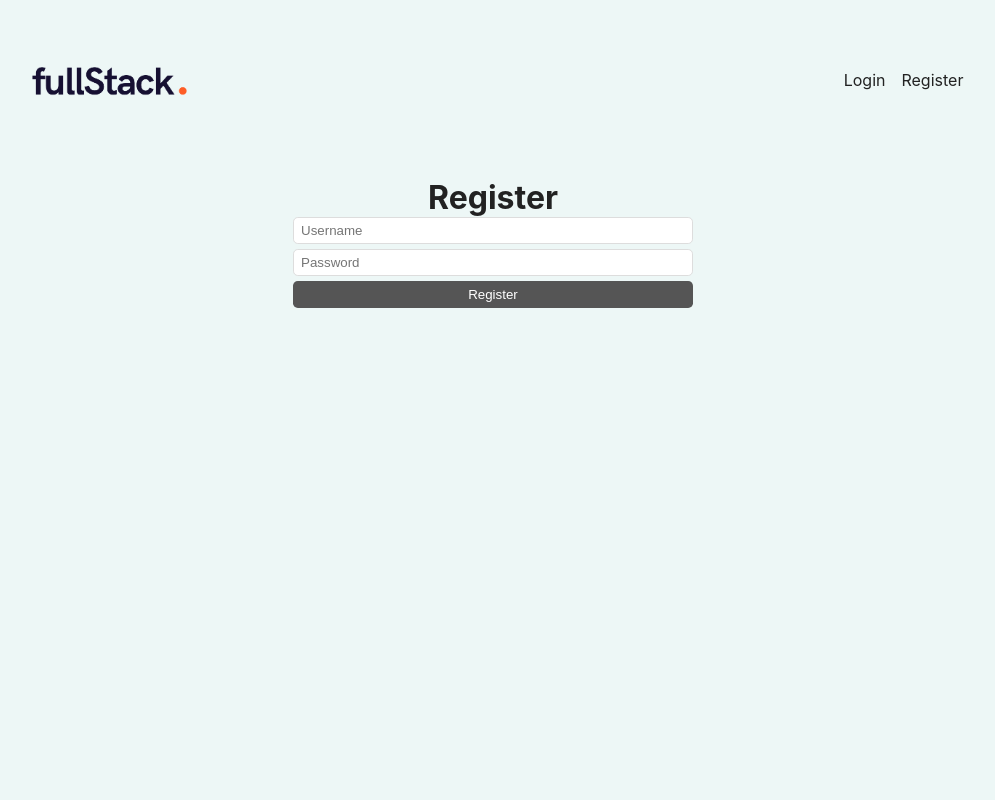
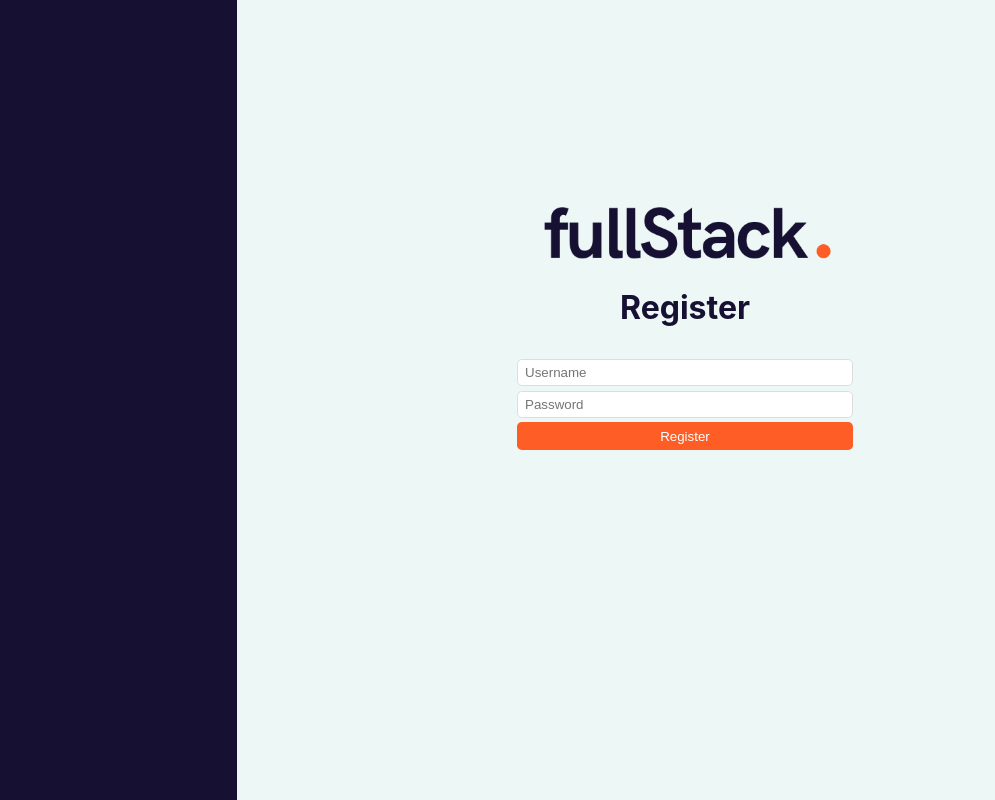
Before and after one commit to Eliasdb/mern-blog-admin, a React (Vite) app in the folder client/: page /register in a window 1280 px wide. Shown: the whole page, without its empty margins (147-1142 px from the left). Built offline with nearby package versions, Linux system fonts and the light colour scheme; the HTML template or start-up script is replaced by a standard one.

Commit message:
styling login and register page also changed routing

```diff
--- a/client/index.html
+++ b/client/index.html
@@ -4,7 +4,7 @@
     <meta charset="UTF-8" />
     <link rel="icon" type="image/svg+xml" href="/favicon.ico" />
     <meta name="viewport" content="width=device-width, initial-scale=1.0" />
-    <title>fullStack</title>
+    <title>fullStack - ADMIN</title>
   </head>
   <body>
     <div id="root"></div>
--- a/client/src/App.css
+++ b/client/src/App.css
@@ -57,7 +57,7 @@ header nav {
 
 section.post {
   margin-bottom: 2rem;
-  border: 1px solid black;
+
   border-radius: 0.2rem;
   overflow: hidden;
   color: #edf7f6;
@@ -94,7 +94,6 @@ section.post div.texts a {
 }
 section.post p.info {
   margin: 0.375rem 0;
-
   font-size: 0.7rem;
   font-weight: bold;
   display: flex;
@@ -110,7 +109,7 @@ section.post p.summary {
 
 form.login,
 form.register {
-  max-width: 25rem;
+  max-width: 21rem;
   margin: 0 auto;
 }
 
@@ -130,7 +129,7 @@ button {
 
   width: 100%;
   display: block;
-  background: #555;
+  background: #fe5d26;
   border: 0;
   color: #fff;
   border-radius: 0.3rem;
@@ -140,6 +139,8 @@ button {
 form.login h1,
 form.register h1 {
   text-align: center;
+  margin-bottom: 2rem;
+  color: #161032;
 }
 
 section.post-page div.image {
@@ -168,7 +169,7 @@ section.post-page h1 {
 section.post-page div.title {
   position: absolute;
   z-index: 2;
-  top: 23%;
+  top: 29%;
   left: 50%;
   transform: translate(-50%, -50%);
 }
@@ -244,3 +245,39 @@ section.post div.title {
   cursor: pointer;
   height: 2rem;
 }
+
+.aside {
+  width: 30%;
+  height: 100dvh;
+  background: #161032;
+}
+
+.login-container {
+  display: flex;
+}
+
+form.login,
+form.register {
+  width: 40%;
+  display: flex;
+  flex-direction: column;
+  justify-content: center;
+  margin-top: -13rem;
+}
+
+form.login img.form-logo,
+form.register img.form-logo {
+  transform: translateX(10px);
+  margin-bottom: -2rem;
+  display: block;
+  z-index: -1;
+}
+
+.small-register {
+  margin: 1rem 0;
+}
+
+.register-link {
+  text-decoration: none;
+  color: #161032;
+}
--- a/client/src/App.jsx
+++ b/client/src/App.jsx
@@ -13,13 +13,14 @@ function App() {
   return (
     <UserContextProvider>
       <Routes>
-        <Route path="/" element={<Layout />}>
-          <Route index element={<IndexPage />} />
-          <Route path="/login" element={<LoginPage />} />
-          <Route path="/register" element={<RegisterPage />} />
-          <Route path="/create" element={<CreatePostPage />} />
-          <Route path="/post/:id" element={<PostPage />} />
-          <Route path="/edit/:id" element={<EditPostPage />} />
+        <Route path="/" element={<LoginPage />} />
+        <Route path="/register" element={<RegisterPage />} />
+        <Route path="/admin" element={<Layout />}>
+          <Route path="/admin/index" element={<IndexPage />} />
+
+          <Route path="/admin/create" element={<CreatePostPage />} />
+          <Route path="/admin/post/:id" element={<PostPage />} />
+          <Route path="/admin/edit/:id" element={<EditPostPage />} />
         </Route>
       </Routes>
     </UserContextProvider>
--- a/client/src/components/Header.jsx
+++ b/client/src/components/Header.jsx
@@ -1,12 +1,12 @@
 import { useContext, useEffect, useState } from "react";
-import { Link } from "react-router-dom";
+import { Link, Navigate } from "react-router-dom";
 import { UserContext } from "../../context/UserContext";
 import { FontAwesomeIcon } from "@fortawesome/react-fontawesome";
 import { faPlus } from "@fortawesome/free-solid-svg-icons";
 import Logo from "../assets/full.png";
 
 const Header = () => {
-  const { setUserInfo, isLoggedIn } = useContext(UserContext);
+  const { setUserInfo, isLoggedIn, setIsLoggedIn } = useContext(UserContext);
 
   const logout = () => {
     fetch(`${import.meta.env.VITE_API_URL}/logout`, {
@@ -14,17 +14,20 @@ const Header = () => {
       method: "POST",
     });
     setUserInfo(null);
+    setIsLoggedIn(false);
   };
-
+  if (!isLoggedIn) {
+    return <Navigate to="/" />;
+  }
   return (
     <header>
-      <Link to="/" className="logo">
+      <Link to="/admin/index" className="logo">
         <img src={Logo} className="logo" alt="fullstack. logo" />
       </Link>
       <nav>
         {isLoggedIn && (
           <div className="create-logout-btns">
-            <Link to="/create" className="create-btn">
+            <Link to="/admin/create" className="create-btn">
               <FontAwesomeIcon
                 icon={faPlus}
                 size="lg"
@@ -32,21 +35,9 @@ const Header = () => {
               />
               Create new post
             </Link>
-            <svg
-              xmlns="http://www.w3.org/2000/svg"
-              fill="none"
-              viewBox="0 0 24 24"
-              strokeWidth={1.5}
-              stroke="currentColor"
-              className="w-6 h-6 logout-btn"
-              onClick={logout}
-            >
-              <path
-                strokeLinecap="round"
-                strokeLinejoin="round"
-                d="M15.75 9V5.25A2.25 2.25 0 0013.5 3h-6a2.25 2.25 0 00-2.25 2.25v13.5A2.25 2.25 0 007.5 21h6a2.25 2.25 0 002.25-2.25V15M12 9l-3 3m0 0l3 3m-3-3h12.75"
-              />
-            </svg>
+            <Link to="/" onClick={logout}>
+              Logout
+            </Link>
           </div>
         )}
         {!isLoggedIn && (
--- a/client/src/components/Post.jsx
+++ b/client/src/components/Post.jsx
@@ -5,13 +5,13 @@ const Post = ({ _id, title, summary, createdAt, author, cover }) => {
   return (
     <section className="post">
       <div className="image">
-        <Link to={`/post/${_id}`}>
+        <Link to={`/admin/post/${_id}`}>
           <img src={`${import.meta.env.VITE_UPLOAD_URL}/` + cover} alt="nice" />
         </Link>
       </div>
       <div className="texts">
         <div className="title">
-          <Link to={`/post/${_id}`}>
+          <Link to={`/admin/post/${_id}`}>
             <h2>{title}</h2>
           </Link>
         </div>
--- a/client/src/pages/CreatePostPage.jsx
+++ b/client/src/pages/CreatePostPage.jsx
@@ -43,7 +43,7 @@ const CreatePostPage = () => {
   };
 
   if (redirect) {
-    return <Navigate to="/" />;
+    return <Navigate to="/admin/index" />;
   }
   return (
     <form onSubmit={createNewPost}>
--- a/client/src/pages/IndexPage.jsx
+++ b/client/src/pages/IndexPage.jsx
@@ -1,13 +1,16 @@
-import { useEffect, useState } from "react";
+import { useContext, useEffect, useState } from "react";
 import Post from "../components/Post";
+import { UserContext } from "../../context/UserContext";
 
 const IndexPage = () => {
   const [posts, setPosts] = useState([]);
+  const { setIsLoggedIn } = useContext(UserContext);
 
   useEffect(() => {
     fetch(`${import.meta.env.VITE_API_URL}/post`).then((response) => {
       response.json().then((posts) => {
         setPosts(posts);
+        setIsLoggedIn(true);
       });
     });
   }, []);
--- a/client/src/pages/LoginPage.jsx
+++ b/client/src/pages/LoginPage.jsx
@@ -1,6 +1,7 @@
 import { useContext, useState } from "react";
-import { Navigate } from "react-router-dom";
+import { Link, Navigate } from "react-router-dom";
 import { UserContext } from "../../context/UserContext";
+import Logo from "../assets/full.png";
 
 const LoginPage = () => {
   const [username, setUsername] = useState("");
@@ -28,11 +29,20 @@ const LoginPage = () => {
     }
   };
   if (redirect) {
-    return <Navigate to="/" />;
+    return <Navigate to="/admin/index" />;
   }
   return (
+    <div className="login-container">
+      <aside className="aside" />
       <form className="login" onSubmit={login}>
+        <img src={Logo} alt="logo" className="form-logo" />
         <h1>Login</h1>
+        <small className="small-register">
+          No account?{" "}
+          <Link className="register-link" to="/register">
+            Register.
+          </Link>
+        </small>
         <input
           type="text"
           name="username"
@@ -49,8 +59,10 @@ const LoginPage = () => {
           value={password}
           onChange={(e) => setPassword(e.target.value)}
         />
+
         <button>Login</button>
       </form>
+    </div>
   );
 };
 export default LoginPage;
--- a/client/src/pages/PostPage.jsx
+++ b/client/src/pages/PostPage.jsx
@@ -34,7 +34,7 @@ const PostPage = () => {
       </div>
       {userInfo.id === postInfo.author._id && (
         <div className="edit-row">
-          <Link to={`/edit/${postInfo._id}`} className="edit-btn">
+          <Link to={`/admin/edit/${postInfo._id}`} className="edit-btn">
             <svg
               xmlns="http://www.w3.org/2000/svg"
               fill="none"
--- a/client/src/pages/RegisterPage.jsx
+++ b/client/src/pages/RegisterPage.jsx
@@ -1,4 +1,5 @@
 import { useState } from "react";
+import Logo from "../assets/full.png";
 
 const RegisterPage = () => {
   const [username, setUsername] = useState("");
@@ -21,7 +22,10 @@ const RegisterPage = () => {
   };
 
   return (
+    <div className="login-container">
+      <aside className="aside" />
       <form className="register" onSubmit={register}>
+        <img src={Logo} alt="logo" className="form-logo" />
         <h1>Register</h1>
         <input
           type="text"
@@ -41,6 +45,7 @@ const RegisterPage = () => {
         />
         <button>Register</button>
       </form>
+    </div>
   );
 };
 export default RegisterPage;
```
Lines whose indentation alone changed are shown as unchanged.
